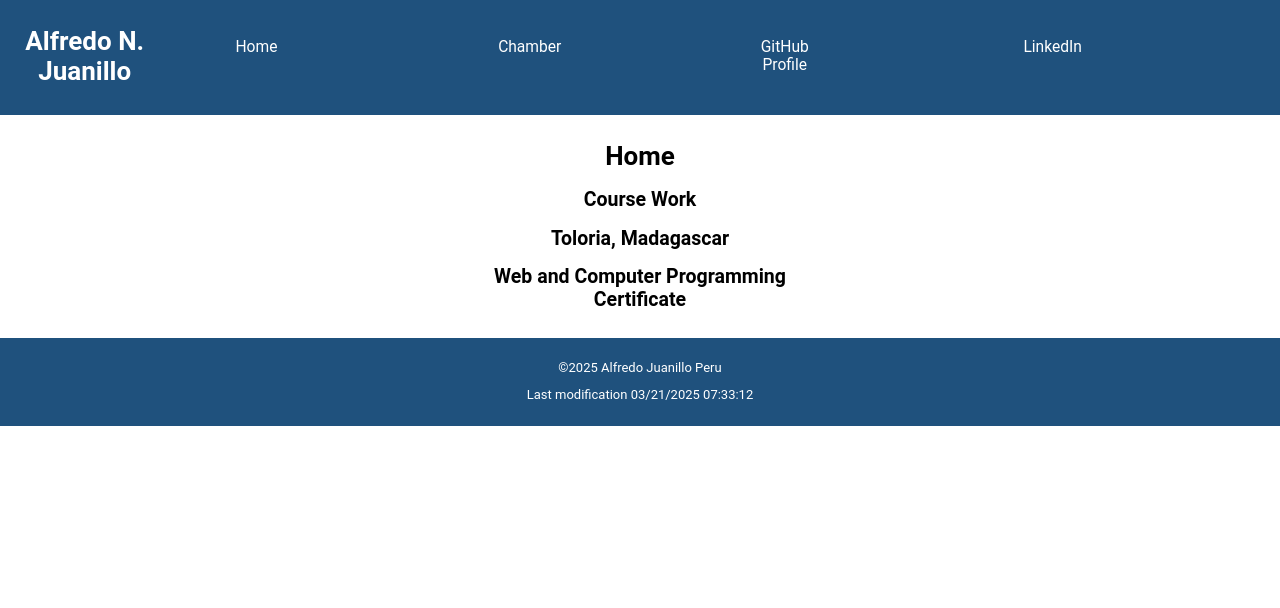
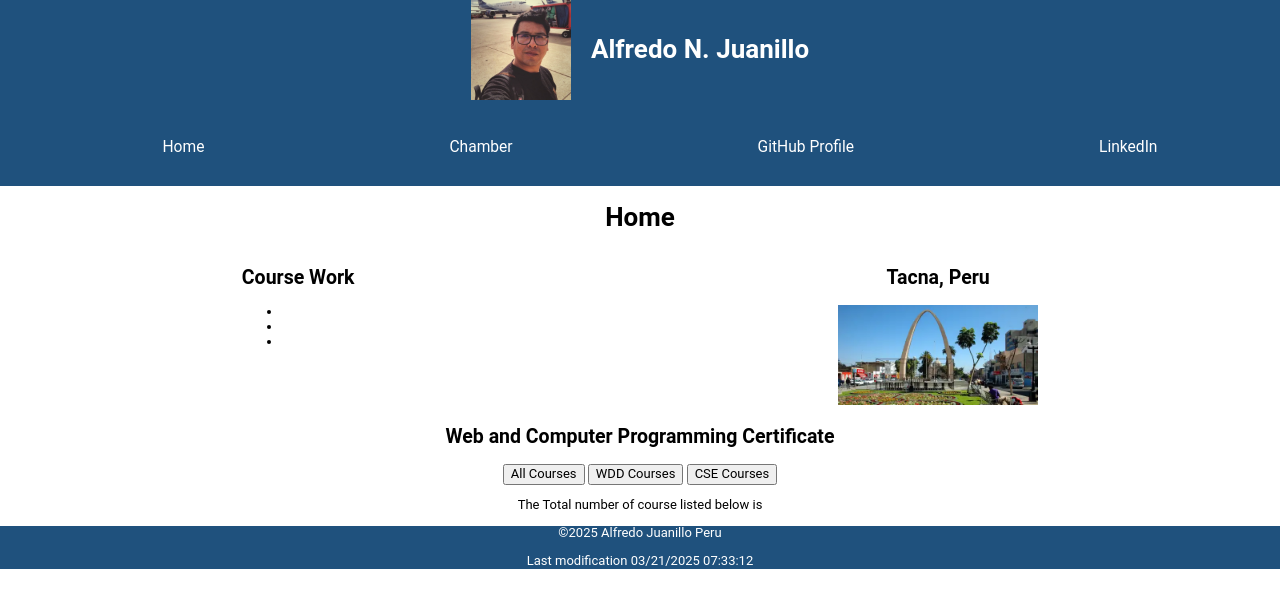
Before and after one commit to ajuanillo/wdd231, a plain HTML site: page index.html in a window 1280 px wide. Drawn offline with Linux system fonts and the light colour scheme.

Commit message:
Actualizando

```diff
--- a/index.html
+++ b/index.html
@@ -25,9 +25,11 @@
 
 <body>
     <header>
+        <div class="headerflex">
             <h1>Alfredo N. Juanillo</h1>
-        <img src="" alt="">
-        <div>
+            <img src="images/profile.jpeg" alt="Profile image" width="100px">
+        </div>
+        <div class="navlist">
             <a id="menu" href="#"></a>
             <nav>
                 <ul class="navigation">
@@ -41,14 +43,28 @@
     </header>
     <main>
         <h1>Home</h1>
+        <div class="aboutme">
             <section>
                 <h2>Course Work</h2>
+                <ul>
+                    <li></li>
+                    <li></li>
+                    <li></li>
+                </ul>
             </section>
             <section>
-            <h2>Toloria, Madagascar</h2>
+                <h2>Tacna, Peru</h2>
+                <img src="images/tacna-small.webp" alt="Ejemplo" width="200px">
             </section>
+        </div>
+
         <section>
             <h2>Web and Computer Programming Certificate</h2>
+            <button>All Courses</button>
+            <button>WDD Courses</button>
+            <button>CSE Courses</button>
+            <p>The Total number of course listed below is <span id="courses-count"></span></p>
+            <section class="courses-list"></section>
         </section>
     </main>
     <footer>
--- a/styles/larger.css
+++ b/styles/larger.css
@@ -1,15 +1,15 @@
 @media (min-width: 540px) {
     header {
         display: flex;
-        align-items: center;
-        justify-content: space-between;
+    }
+
+    .navigation {
+        display: flex;
+        justify-content: space-around;
     }
 
     .navigation li {
         display: grid;
-        grid-template-columns: 1fr 3fr;
-        /* change state in small view */
-        flex: 1 1 100%;
     }
 
     nav ul {
@@ -24,4 +24,10 @@
     #menu {
         display: none;
     }
+
+    .aboutme {
+        display: flex;
+        flex-direction: row;
+        justify-content: space-around;
+    }
 }
--- a/styles/small.css
+++ b/styles/small.css
@@ -21,6 +21,19 @@ body,
 p {
     font-family: "Roboto", sans-serif;
     font-size: small;
+}
+
+header {
+    display: flex;
+    flex-direction: column;
+}
+
+.headerflex {
+    display: flex;
+    flex-direction: row-reverse;
+    justify-content: center;
+    align-items: center;
+    gap: 20px;
 }
 
 #menu {
@@ -57,14 +70,7 @@ header,
 main,
 footer {
     gap: 10px;
-    padding: 10px;
     text-align: center;
-}
-
-main {
-    width: 300px;
-    align-items: center;
-    margin: 0 auto;
 }
 
 nav ul {
```
Also changed, not shown: images/profile.jpeg (added), images/tacna-small.webp (added), scripts/courses.js (line endings or trailing spaces). Lines whose indentation alone changed are shown as unchanged.
